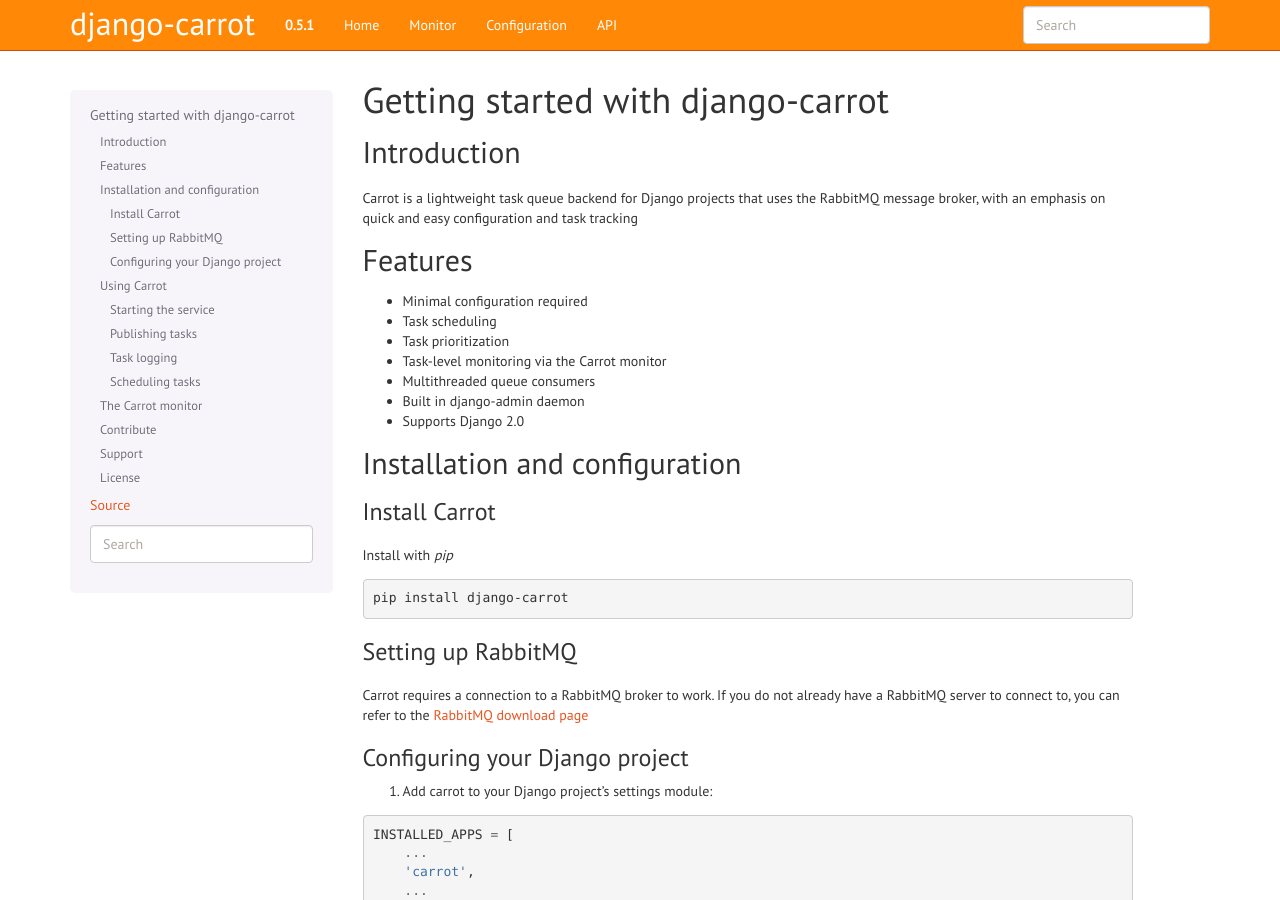
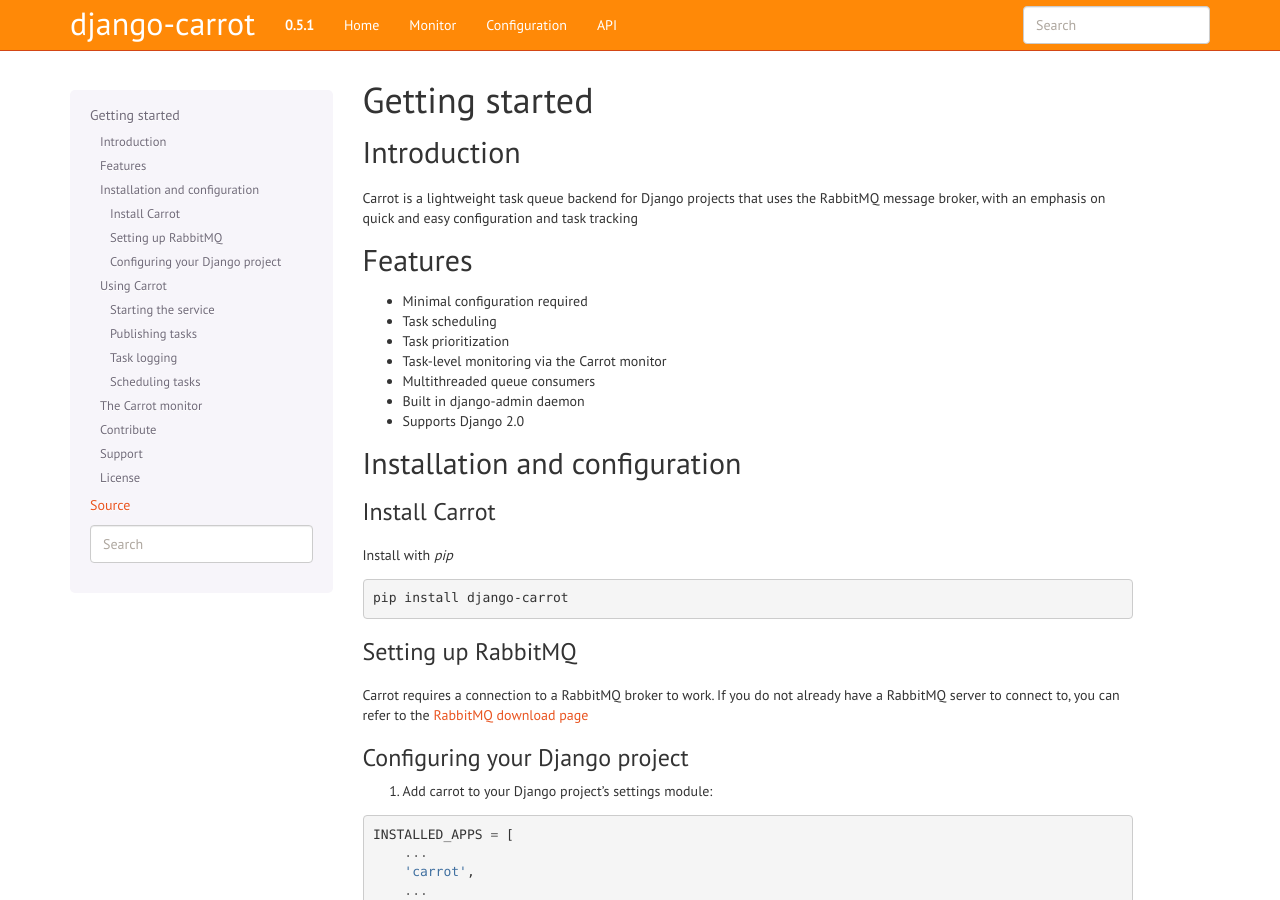
Before and after one commit to chris104957/django-carrot, a Sphinx documentation site: the page built from docs/source/quick-start.rst, in a window 1280 px wide and 900 px high. Built offline with Sphinx 7.4.7, drawn with Linux system fonts in a browser that asks for light colours.

```diff
--- a/docs/source/conf.py
+++ b/docs/source/conf.py
@@ -17,7 +17,6 @@ import sys
 import os
 
 BASE_DIR = os.path.dirname(os.path.dirname(os.path.abspath(__file__)))
-print('%s/doc_settings.py' % BASE_DIR )
 
 # If extensions (or modules to document with autodoc) are in another directory,
 # add these directories to sys.path here. If the directory is relative to the
--- a/docs/source/quick-start.rst
+++ b/docs/source/quick-start.rst
@@ -1,5 +1,5 @@
-Getting started with django-carrot
-==================================
+Getting started
+===============
 
 
 Introduction
```
